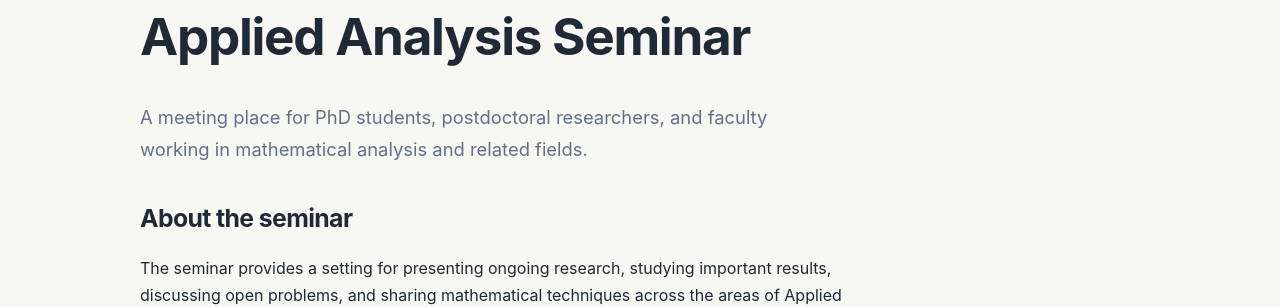
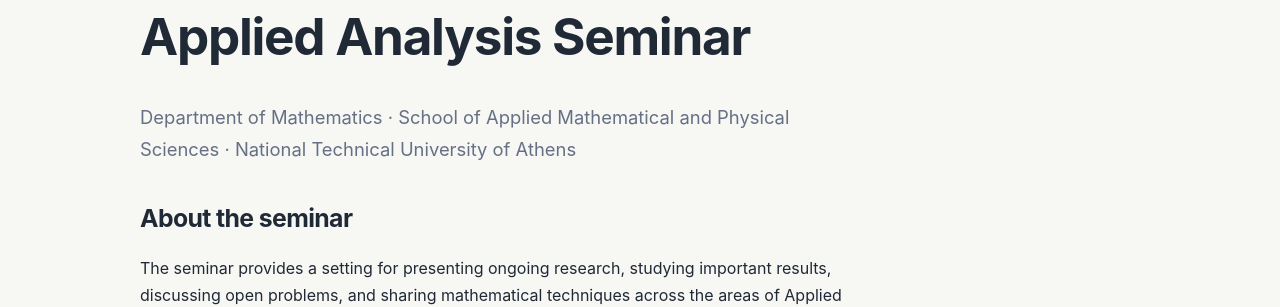
Before and after one commit to gvpantazis/math-seminar, a Jekyll site: the page built from index.md, in a window 1280 px wide. Shown: the part 143-450 px from the top of the page. Built offline with Jekyll 4.4.1, drawn with Linux system fonts in a browser that asks for light colours.

Commit message:
Update index.md

```diff
--- a/index.md
+++ b/index.md
@@ -6,8 +6,7 @@ description: Mathematics research seminar announcements and talks
 # Applied Analysis Seminar
 
 <p class="lead">
-A meeting place for PhD students, postdoctoral researchers,
-and faculty working in mathematical analysis and related fields.
+Department of Mathematics · School of Applied Mathematical and Physical Sciences · National Technical University of Athens
 </p>
 
 ## About the seminar
```
